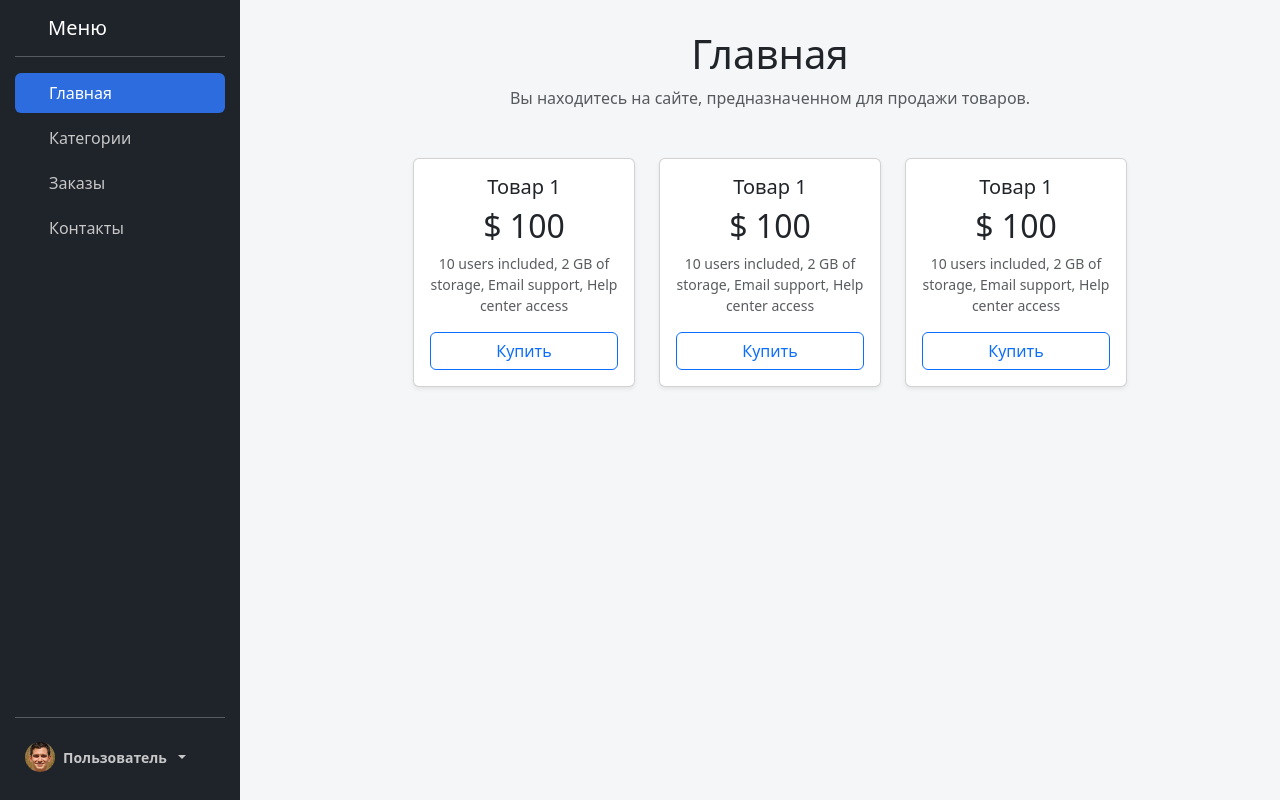
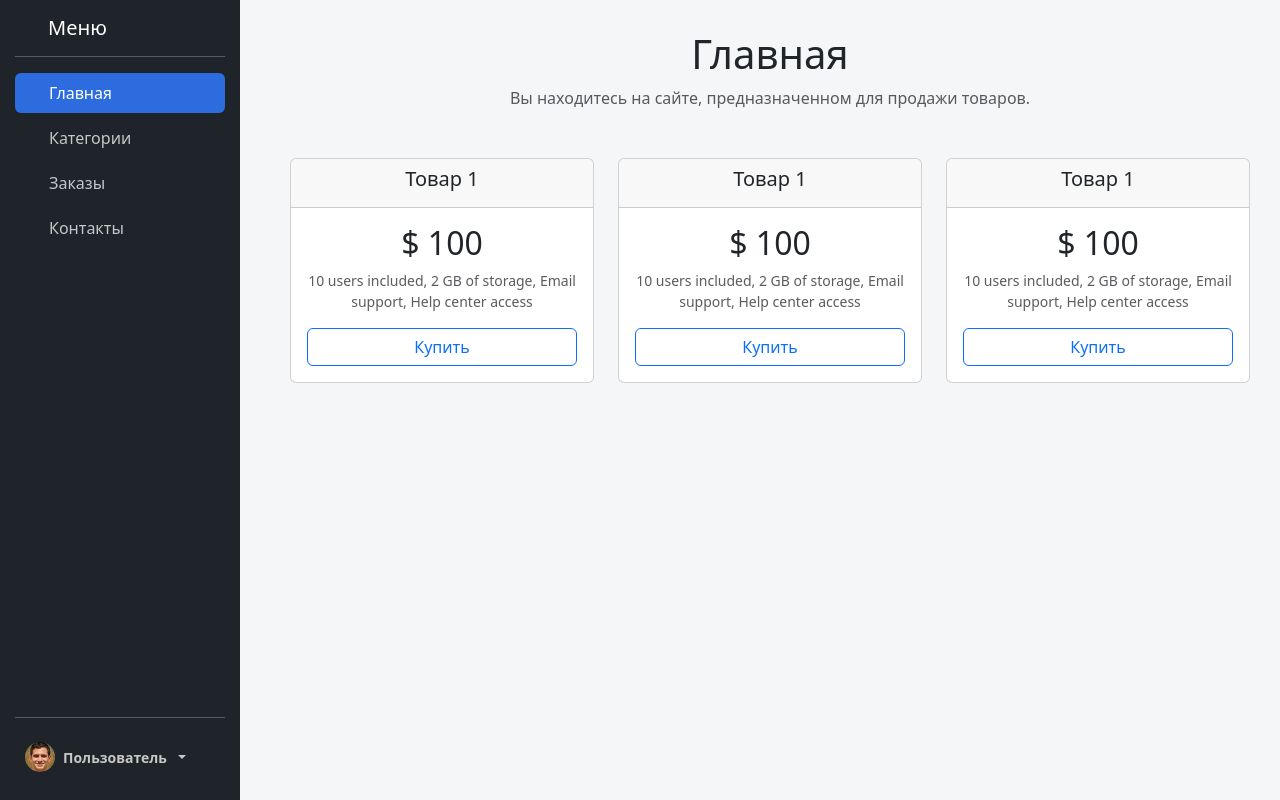
Before and after one commit to GrandBalaxon/CoreShop-Web, a Python web app: template templates/index.html in a window 1280 px wide. Run offline with Jinja, Linux system fonts and the light colour scheme; the template is opened without the code that fills it, so the values that code supplies are empty.

Commit message:
finished index.html

```diff
--- a/templates/index.html
+++ b/templates/index.html
@@ -140,38 +140,50 @@
     <div class="row justify-content-center">
 
         <!-- Карточка 1 -->
-        <div class="col-md-3">
-            <div class="card p-3 shadow-sm">
+        <div class="col-md-4">
+            <div class="card">
+                <div class="card-header">
                     <h5>Товар 1</h5>
+                </div>
+                <div class="card-body">
                     <h2>$ 100</h2>
                     <p class="small text-muted">
                         10 users included, 2 GB of storage, Email support, Help center access
                     </p>
-                <button class="btn btn-outline-primary">Купить</button>
+                    <button class="btn btn-outline-primary w-100">Купить</button>
+                </div>
             </div>
         </div>
 
         <!-- Карточка 2 -->
-        <div class="col-md-3">
-            <div class="card p-3 shadow-sm">
+        <div class="col-md-4">
+            <div class="card">
+                <div class="card-header">
                     <h5>Товар 1</h5>
+                </div>
+                <div class="card-body">
                     <h2>$ 100</h2>
                     <p class="small text-muted">
                         10 users included, 2 GB of storage, Email support, Help center access
                     </p>
-                <button class="btn btn-outline-primary">Купить</button>
+                    <button class="btn btn-outline-primary w-100">Купить</button>
+                </div>
             </div>
         </div>
 
         <!-- Карточка 3 -->
-        <div class="col-md-3">
-            <div class="card p-3 shadow-sm">
+        <div class="col-md-4">
+            <div class="card">
+                <div class="card-header">
                     <h5>Товар 1</h5>
+                </div>
+                <div class="card-body">
                     <h2>$ 100</h2>
                     <p class="small text-muted">
                         10 users included, 2 GB of storage, Email support, Help center access
                     </p>
-                <button class="btn btn-outline-primary">Купить</button>
+                    <button class="btn btn-outline-primary w-100">Купить</button>
+                </div>
             </div>
         </div>
 
```
Lines whose indentation alone changed are shown as unchanged.
